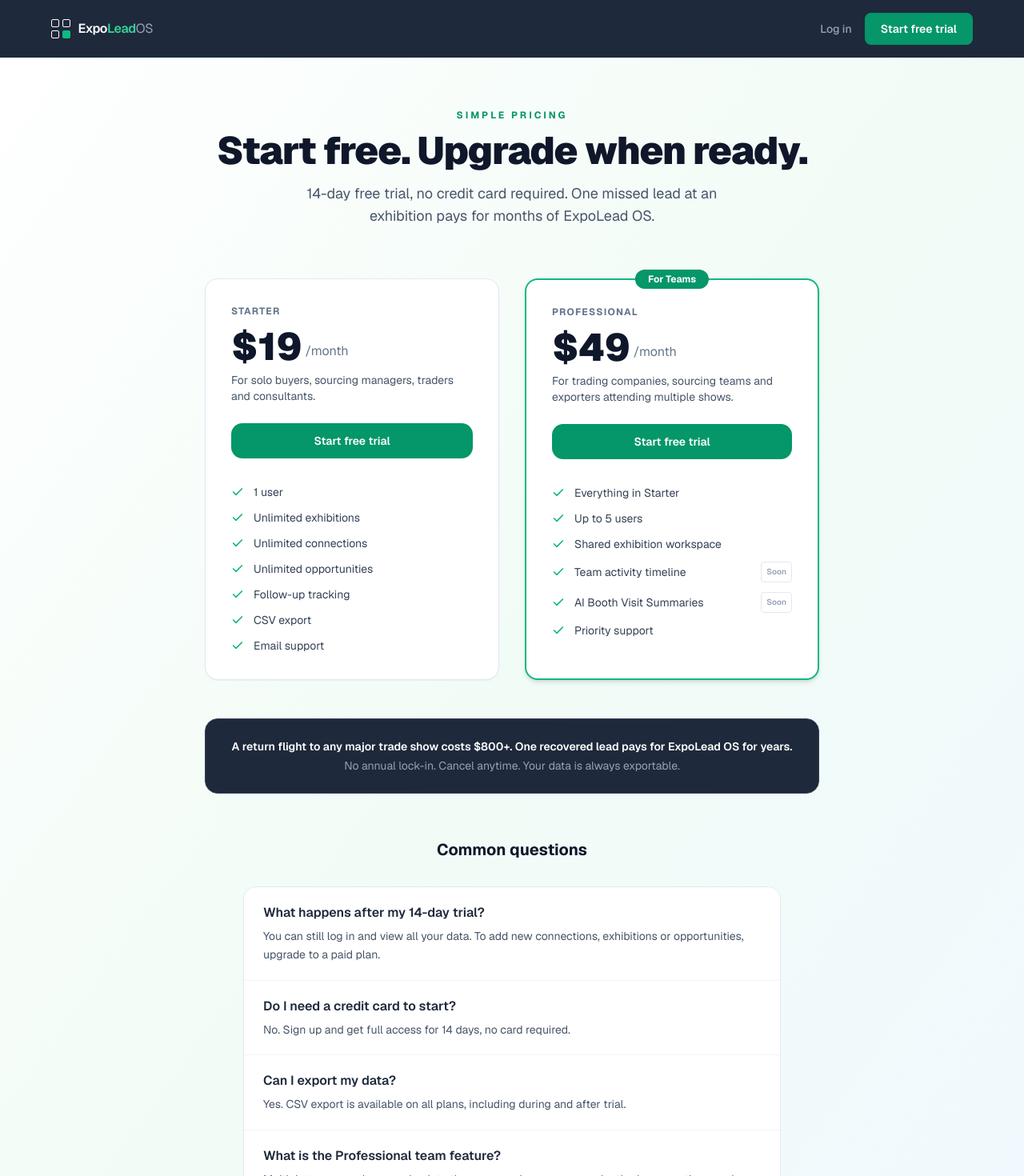
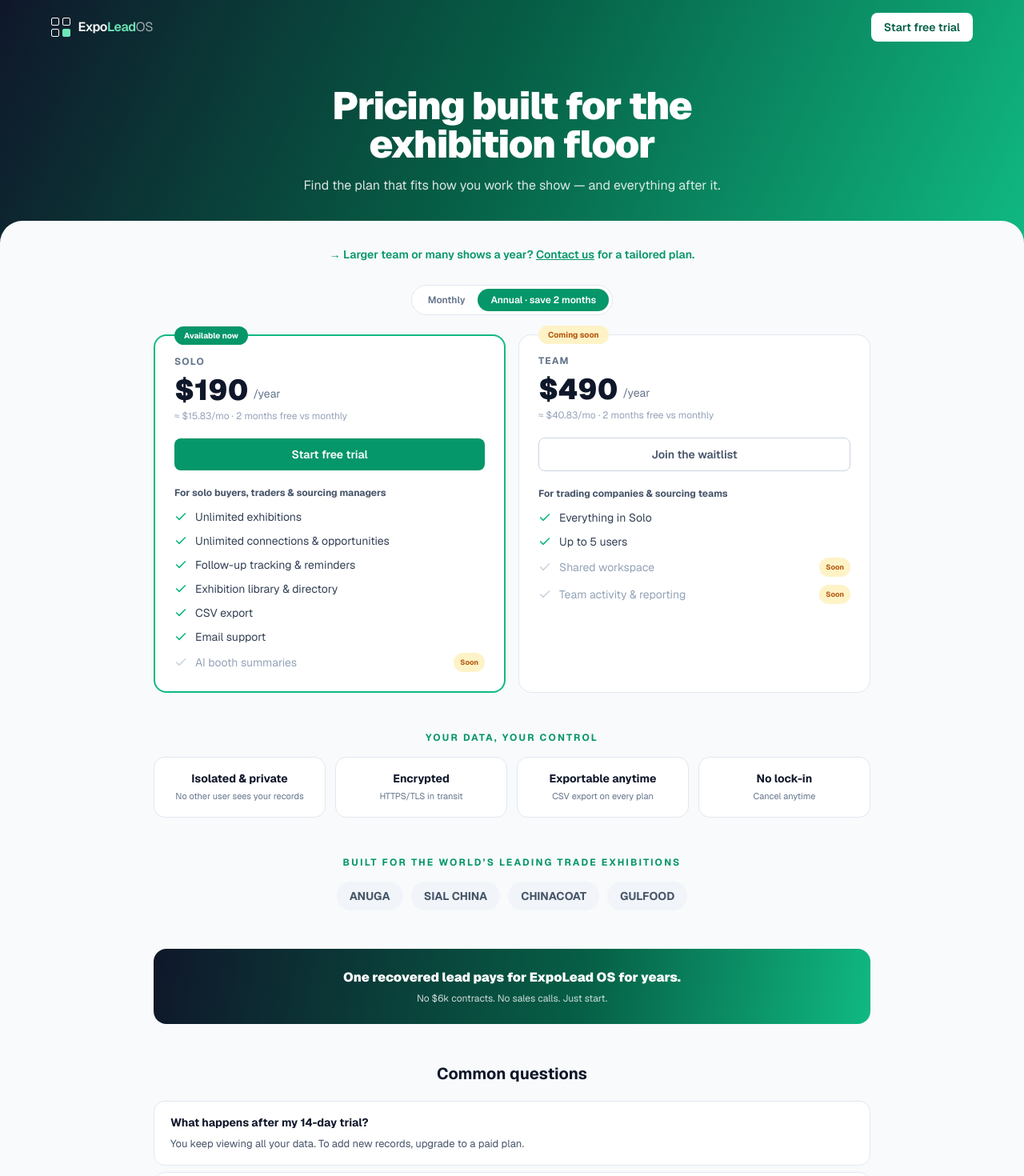
Before and after one commit to tradesoil-dev/expolead-os, a Next.js app: page /pricing in a window 1280 px wide. Shown: the top 1470 px of the page at 80% size. Built offline with nearby package versions, Linux system fonts and the light colour scheme; no server answers.

Commit message:
Rebuild pricing page: gradient hero, annual/monthly toggle, Solo live + Team waitlist, trust strip, exhibition association, gradient trust line, FAQ

```diff
--- a/app/pricing/page.tsx
+++ b/app/pricing/page.tsx
@@ -1,214 +1,138 @@
 import Link from "next/link";
 import type { Metadata } from "next";
 import { createClient } from "@/lib/supabase/server";
+import PricingPlans from "@/components/PricingPlans";
 
 export const metadata: Metadata = {
   title: "Pricing — ExpoLead OS",
-  description: "Start free for 14 days, no credit card required. Starter at $19/month for solo traders. Professional at $49/month for teams. One missed lead at an exhibition pays for months.",
+  description: "Start free for 14 days, no credit card. Solo from $19/month (or $190/year). One recovered exhibition lead pays for ExpoLead OS for years. No contracts, no sales calls.",
 };
 
-const STARTER_FEATURES = [
-  { text: "1 user", included: true },
-  { text: "Unlimited exhibitions", included: true },
-  { text: "Unlimited connections", included: true },
-  { text: "Unlimited opportunities", included: true },
-  { text: "Follow-up tracking", included: true },
-  { text: "CSV export", included: true },
-  { text: "Email support", included: true },
+const TRUST = [
+  { title: "Isolated & private", desc: "No other user sees your records" },
+  { title: "Encrypted", desc: "HTTPS/TLS in transit" },
+  { title: "Exportable anytime", desc: "CSV export on every plan" },
+  { title: "No lock-in", desc: "Cancel anytime" },
 ];
 
-const PRO_FEATURES = [
-  { text: "Everything in Starter", included: true },
-  { text: "Up to 5 users", included: true },
-  { text: "Shared exhibition workspace", included: true },
-  { text: "Team activity timeline", included: true, soon: true },
-  { text: "AI Booth Visit Summaries", included: true, soon: true },
-  { text: "Priority support", included: true },
+const SHOWS = ["ANUGA", "SIAL CHINA", "CHINACOAT", "GULFOOD"];
+
+const FAQ = [
+  { q: "What happens after my 14-day trial?", a: "You keep viewing all your data. To add new records, upgrade to a paid plan." },
+  { q: "Do I need a credit card to start?", a: "No — full access for 14 days, no card required." },
+  { q: "Can I switch between monthly and annual?", a: "Yes, anytime from your billing settings." },
+  { q: "Can I export my data?", a: "Yes — CSV export on all plans, during and after trial. Your data is always yours." },
+  { q: "When will the Team plan launch?", a: "Soon — join the waitlist and we'll notify you the moment it's live." },
 ];
+
+const GRADIENT = "linear-gradient(115deg, #0f172a 0%, #065f46 48%, #10b981 100%)";
+const GRADIENT_STRIP = "linear-gradient(100deg, #0f172a 0%, #065f46 60%, #10b981 100%)";
 
 export default async function PricingPage() {
   const supabase = await createClient();
   const { data: { user } } = await supabase.auth.getUser();
 
   return (
-    <main className="min-h-screen bg-gradient-to-br from-white via-emerald-50/60 to-sky-50 text-slate-950">
-      {/* HEADER */}
-      <header className="flex items-center justify-between bg-slate-800 px-8 py-4 lg:px-16">
+    <main className="min-h-screen bg-slate-50 text-slate-950">
+      {/* GRADIENT HERO */}
+      <div style={{ background: GRADIENT }} className="pb-16">
+        <header className="flex items-center justify-between px-6 py-4 lg:px-16">
           <Link href="/" className="flex items-center gap-2.5">
             <div className="grid grid-cols-2 gap-[3.5px] shrink-0">
               <div className="w-[10px] h-[10px] rounded-[2px] border-[1.8px] border-white" />
               <div className="w-[10px] h-[10px] rounded-[2px] border-[1.8px] border-white" />
               <div className="w-[10px] h-[10px] rounded-[2px] border-[1.8px] border-white" />
-            <div className="w-[10px] h-[10px] rounded-[2px] bg-emerald-500" />
+              <div className="w-[10px] h-[10px] rounded-[2px] bg-emerald-300" />
             </div>
             <span className="flex items-center text-[16px] tracking-tight leading-none">
               <span className="font-semibold text-white">Expo</span>
-            <span className="font-semibold text-emerald-400">Lead</span>
-            <span className="font-normal text-slate-400"> OS</span>
+              <span className="font-semibold text-emerald-300">Lead</span>
+              <span className="font-normal text-white/60"> OS</span>
             </span>
           </Link>
-        <div className="flex items-center gap-4">
           {user ? (
-            <Link href="/dashboard" className="text-sm font-medium text-slate-400 hover:text-white transition-colors">
+            <Link href="/dashboard" className="rounded-lg bg-white px-4 py-2 text-sm font-semibold text-emerald-800 hover:bg-emerald-50 transition-colors">
               ← Back to dashboard
             </Link>
           ) : (
-            <>
-              <Link href="/login" className="text-sm font-medium text-slate-400 hover:text-white transition-colors">
-                Log in
-              </Link>
-              <Link href="/login?mode=signup" className="rounded-lg bg-emerald-600 px-5 py-2.5 text-sm font-semibold text-white hover:bg-emerald-500 transition-colors">
+            <Link href="/login?mode=signup" className="rounded-lg bg-white px-4 py-2 text-sm font-semibold text-emerald-800 hover:bg-emerald-50 transition-colors">
               Start free trial
             </Link>
-            </>
           )}
-        </div>
         </header>
 
-      {/* HERO */}
-      <section className="px-8 py-16 text-center lg:px-16">
-        <p className="mb-3 text-xs font-bold uppercase tracking-[0.25em] text-emerald-600">
-          Simple Pricing
+        <div className="px-6 pt-10 text-center lg:px-16">
+          <h1 className="text-4xl font-black leading-[1.1] tracking-tight text-white md:text-5xl">
+            Pricing built for the<br />exhibition floor
+          </h1>
+          <p className="mx-auto mt-4 max-w-xl text-base text-white/85">
+            Find the plan that fits how you work the show — and everything after it.
           </p>
-        <h1 className="text-4xl font-black tracking-tight text-slate-900 md:text-5xl">
-          Start free. Upgrade when ready.
-        </h1>
-        <p className="mx-auto mt-4 max-w-xl text-lg text-slate-600">
-          14-day free trial, no credit card required. One missed lead at an exhibition pays for months of ExpoLead OS.
-        </p>
-      </section>
-
-      {/* PRICING CARDS */}
-      <section className="mx-auto max-w-4xl px-8 pb-20 lg:px-16">
-        <div className="grid gap-8 md:grid-cols-2">
-
-          {/* STARTER */}
-          <div className="rounded-2xl border border-slate-200 bg-white p-8 shadow-sm">
-            <p className="text-xs font-bold uppercase tracking-widest text-slate-500">Starter</p>
-            <div className="mt-3 flex items-end gap-1">
-              <span className="text-5xl font-black text-slate-900">$19</span>
-              <span className="mb-1.5 text-slate-500">/month</span>
-            </div>
-            <p className="mt-2 text-sm text-slate-600">
-              For solo buyers, sourcing managers, traders and consultants.
-            </p>
-
-            <Link
-              href="/login?mode=signup"
-              className="mt-6 block w-full rounded-xl bg-emerald-600 py-3 text-center text-sm font-semibold text-white hover:bg-emerald-500 transition-colors"
-            >
-              Start free trial
-            </Link>
-
-            <ul className="mt-8 space-y-3">
-              {STARTER_FEATURES.map((f) => (
-                <li key={f.text} className="flex items-center gap-3 text-sm text-slate-700">
-                  <CheckIcon className="h-4 w-4 shrink-0 text-emerald-500" />
-                  {f.text}
-                </li>
-              ))}
-            </ul>
-          </div>
-
-          {/* PROFESSIONAL */}
-          <div className="relative rounded-2xl border-2 border-emerald-500 bg-white p-8 shadow-md">
-            <div className="absolute -top-3.5 left-1/2 -translate-x-1/2">
-              <span className="rounded-full bg-emerald-600 px-4 py-1 text-xs font-bold text-white">
-                For Teams
-              </span>
-            </div>
-
-            <p className="text-xs font-bold uppercase tracking-widest text-slate-500">Professional</p>
-            <div className="mt-3 flex items-end gap-1">
-              <span className="text-5xl font-black text-slate-900">$49</span>
-              <span className="mb-1.5 text-slate-500">/month</span>
-            </div>
-            <p className="mt-2 text-sm text-slate-600">
-              For trading companies, sourcing teams and exporters attending multiple shows.
-            </p>
-
-            <Link
-              href="/login?mode=signup"
-              className="mt-6 block w-full rounded-xl bg-emerald-600 py-3 text-center text-sm font-semibold text-white hover:bg-emerald-500 transition-colors"
-            >
-              Start free trial
-            </Link>
-
-            <ul className="mt-8 space-y-3">
-              {PRO_FEATURES.map((f) => (
-                <li key={f.text} className="flex items-center gap-3 text-sm text-slate-700">
-                  <CheckIcon className="h-4 w-4 shrink-0 text-emerald-500" />
-                  <span>{f.text}</span>
-                  {f.soon && (
-                    <span className="ml-auto rounded border border-slate-200 px-1.5 py-0.5 text-[10px] font-semibold text-slate-400">
-                      Soon
-                    </span>
-                  )}
-                </li>
-              ))}
-            </ul>
         </div>
       </div>
 
-        {/* TRUST LINE */}
-        <div className="mt-12 rounded-2xl bg-slate-800 border border-slate-700 px-8 py-6 text-center">
-          <p className="text-sm font-semibold text-white">
-            A return flight to any major trade show costs $800+. One recovered lead pays for ExpoLead OS for years.
+      {/* WHITE SECTION */}
+      <div className="relative -mt-8 rounded-t-[28px] bg-slate-50 px-6 pb-20 pt-8 lg:px-16">
+        <div className="mx-auto max-w-4xl">
+          <p className="mb-7 text-center text-sm font-semibold text-emerald-600">
+            → Larger team or many shows a year?{" "}
+            <a href="mailto:hello.expolead@tradesoil.com?subject=ExpoLead%20OS%20custom%20plan" className="underline hover:text-emerald-700">Contact us</a>{" "}
+            for a tailored plan.
           </p>
-          <p className="mt-1 text-sm text-slate-400">
-            No annual lock-in. Cancel anytime. Your data is always exportable.
-          </p>
-        </div>
 
-        {/* FAQ */}
-        <div className="mt-14">
-          <h2 className="text-xl font-bold text-slate-900 text-center mb-8">Common questions</h2>
-          <div className="space-y-0 max-w-2xl mx-auto rounded-2xl border border-slate-200 overflow-hidden">
-            {[
-              {
-                q: "What happens after my 14-day trial?",
-                a: "You can still log in and view all your data. To add new connections, exhibitions or opportunities, upgrade to a paid plan.",
-              },
-              {
-                q: "Do I need a credit card to start?",
-                a: "No. Sign up and get full access for 14 days, no card required.",
-              },
-              {
-                q: "Can I export my data?",
-                a: "Yes. CSV export is available on all plans, including during and after trial.",
-              },
-              {
-                q: "What is the Professional team feature?",
-                a: "Multiple team members can log into the same workspace, see each other's connections, and collaborate on exhibitions in real time. Launching soon.",
-              },
-            ].map(({ q, a }, i, arr) => (
-              <div key={q} className={`px-6 py-5 bg-white ${i < arr.length - 1 ? "border-b border-slate-100" : ""}`}>
-                <p className="font-semibold text-slate-800">{q}</p>
-                <p className="mt-1.5 text-sm text-slate-600 leading-relaxed">{a}</p>
+          <PricingPlans />
+
+          {/* Trust / security strip */}
+          <div className="mt-12">
+            <p className="mb-4 text-center text-xs font-bold uppercase tracking-[0.18em] text-emerald-600">Your data, your control</p>
+            <div className="grid gap-3 sm:grid-cols-2 lg:grid-cols-4">
+              {TRUST.map((t) => (
+                <div key={t.title} className="rounded-xl border border-slate-200 bg-white p-4 text-center">
+                  <p className="text-sm font-bold text-slate-900">{t.title}</p>
+                  <p className="mt-1 text-[11px] leading-relaxed text-slate-500">{t.desc}</p>
                 </div>
               ))}
             </div>
           </div>
 
-        {/* BOTTOM CTA */}
-        <div className="mt-16 text-center">
-          <Link
-            href="/login?mode=signup"
-            className="inline-block rounded-xl bg-emerald-600 px-8 py-4 text-base font-semibold text-white hover:bg-emerald-500 transition-colors"
-          >
+          {/* Exhibition association */}
+          <div className="mt-12 text-center">
+            <p className="mb-4 text-xs font-bold uppercase tracking-[0.18em] text-emerald-600">Built for the world&rsquo;s leading trade exhibitions</p>
+            <div className="flex flex-wrap justify-center gap-2.5">
+              {SHOWS.map((s) => (
+                <span key={s} className="rounded-full bg-slate-100 px-4 py-2 text-sm font-bold text-slate-600">{s}</span>
+              ))}
+            </div>
+          </div>
+
+          {/* Trust line — gradient */}
+          <div style={{ background: GRADIENT_STRIP }} className="mt-12 rounded-2xl px-8 py-6 text-center">
+            <p className="text-base font-black text-white">One recovered lead pays for ExpoLead OS for years.</p>
+            <p className="mt-1.5 text-xs text-white/80">No $6k contracts. No sales calls. Just start.</p>
+          </div>
+
+          {/* FAQ */}
+          <div className="mt-12">
+            <h2 className="mb-5 text-center text-xl font-bold text-slate-900">Common questions</h2>
+            <div className="space-y-2">
+              {FAQ.map(({ q, a }) => (
+                <div key={q} className="rounded-xl border border-slate-200 bg-white px-5 py-4">
+                  <p className="text-sm font-bold text-slate-900">{q}</p>
+                  <p className="mt-1.5 text-[13px] leading-relaxed text-slate-600">{a}</p>
+                </div>
+              ))}
+            </div>
+          </div>
+
+          {/* Final CTA */}
+          <div className="mt-12 text-center">
+            <Link href="/login?mode=signup" className="inline-block rounded-xl bg-emerald-600 px-8 py-4 text-base font-semibold text-white hover:bg-emerald-500 transition-colors">
               Start your free 14-day trial →
             </Link>
             <p className="mt-3 text-sm text-slate-500">No credit card required.</p>
           </div>
-      </section>
+        </div>
+      </div>
     </main>
   );
 }
-
-function CheckIcon({ className }: { className?: string }) {
-  return (
-    <svg className={className} viewBox="0 0 24 24" fill="none" stroke="currentColor" strokeWidth="2.5" strokeLinecap="round" strokeLinejoin="round">
-      <polyline points="20 6 9 17 4 12" />
-    </svg>
-  );
-}
--- /dev/null
+++ b/components/PricingPlans.tsx
@@ -0,0 +1,104 @@
+"use client";
+
+import { useState } from "react";
+import Link from "next/link";
+
+export default function PricingPlans() {
+  const [annual, setAnnual] = useState(true);
+
+  return (
+    <div>
+      {/* Billing toggle */}
+      <div className="flex justify-center mb-6">
+        <div className="inline-flex rounded-full border border-slate-200 bg-white p-1">
+          <button
+            onClick={() => setAnnual(false)}
+            className={`rounded-full px-4 py-1.5 text-xs font-semibold transition-colors ${!annual ? "bg-emerald-600 text-white" : "text-slate-500 hover:text-slate-800"}`}
+          >
+            Monthly
+          </button>
+          <button
+            onClick={() => setAnnual(true)}
+            className={`rounded-full px-4 py-1.5 text-xs font-semibold transition-colors ${annual ? "bg-emerald-600 text-white" : "text-slate-500 hover:text-slate-800"}`}
+          >
+            Annual · save 2 months
+          </button>
+        </div>
+      </div>
+
+      <div className="grid gap-4 md:grid-cols-2">
+        {/* SOLO */}
+        <div className="relative rounded-2xl border-2 border-emerald-500 bg-white p-6">
+          <span className="absolute -top-3 left-6 rounded-full bg-emerald-600 px-3 py-1 text-[10px] font-bold text-white">Available now</span>
+          <p className="text-xs font-bold uppercase tracking-widest text-slate-500">Solo</p>
+          <div className="mt-2 flex items-end gap-1.5">
+            <span className="text-4xl font-black text-slate-900">{annual ? "$190" : "$19"}</span>
+            <span className="mb-1.5 text-sm text-slate-500">{annual ? "/year" : "/month"}</span>
+          </div>
+          <p className="mt-1 text-xs text-slate-400">
+            {annual ? "≈ $15.83/mo · 2 months free vs monthly" : "billed monthly · or $190/yr to save"}
+          </p>
+          <Link href="/login?mode=signup" className="mt-5 block rounded-lg bg-emerald-600 py-2.5 text-center text-sm font-semibold text-white hover:bg-emerald-500 transition-colors">
+            Start free trial
+          </Link>
+          <p className="mt-5 text-xs font-bold text-slate-600">For solo buyers, traders &amp; sourcing managers</p>
+          <ul className="mt-3 space-y-2.5">
+            {[
+              "Unlimited exhibitions",
+              "Unlimited connections & opportunities",
+              "Follow-up tracking & reminders",
+              "Exhibition library & directory",
+              "CSV export",
+              "Email support",
+            ].map((f) => (
+              <li key={f} className="flex items-center gap-2.5 text-sm text-slate-700">
+                <CheckIcon /> {f}
+              </li>
+            ))}
+            <li className="flex items-center gap-2.5 text-sm text-slate-400">
+              <CheckIcon muted /> <span>AI booth summaries</span>
+              <span className="ml-auto rounded-full bg-amber-100 px-2 py-0.5 text-[9px] font-bold text-amber-700">Soon</span>
+            </li>
+          </ul>
+        </div>
+
+        {/* TEAM */}
+        <div className="relative rounded-2xl border border-slate-200 bg-white p-6">
+          <span className="absolute -top-3 left-6 rounded-full bg-amber-100 px-3 py-1 text-[10px] font-bold text-amber-700">Coming soon</span>
+          <p className="text-xs font-bold uppercase tracking-widest text-slate-500">Team</p>
+          <div className="mt-2 flex items-end gap-1.5">
+            <span className="text-4xl font-black text-slate-900">{annual ? "$490" : "$49"}</span>
+            <span className="mb-1.5 text-sm text-slate-500">{annual ? "/year" : "/month"}</span>
+          </div>
+          <p className="mt-1 text-xs text-slate-400">
+            {annual ? "≈ $40.83/mo · 2 months free vs monthly" : "billed monthly · or $490/yr to save"}
+          </p>
+          <a href="mailto:hello.expolead@tradesoil.com?subject=ExpoLead%20OS%20Team%20plan%20waitlist" className="mt-5 block rounded-lg border border-slate-300 py-2.5 text-center text-sm font-semibold text-slate-600 hover:bg-slate-50 transition-colors">
+            Join the waitlist
+          </a>
+          <p className="mt-5 text-xs font-bold text-slate-600">For trading companies &amp; sourcing teams</p>
+          <ul className="mt-3 space-y-2.5">
+            <li className="flex items-center gap-2.5 text-sm text-slate-700"><CheckIcon /> Everything in Solo</li>
+            <li className="flex items-center gap-2.5 text-sm text-slate-700"><CheckIcon /> Up to 5 users</li>
+            <li className="flex items-center gap-2.5 text-sm text-slate-400">
+              <CheckIcon muted /> <span>Shared workspace</span>
+              <span className="ml-auto rounded-full bg-amber-100 px-2 py-0.5 text-[9px] font-bold text-amber-700">Soon</span>
+            </li>
+            <li className="flex items-center gap-2.5 text-sm text-slate-400">
+              <CheckIcon muted /> <span>Team activity &amp; reporting</span>
+              <span className="ml-auto rounded-full bg-amber-100 px-2 py-0.5 text-[9px] font-bold text-amber-700">Soon</span>
+            </li>
+          </ul>
+        </div>
+      </div>
+    </div>
+  );
+}
+
+function CheckIcon({ muted }: { muted?: boolean }) {
+  return (
+    <svg className={`h-4 w-4 shrink-0 ${muted ? "text-slate-300" : "text-emerald-500"}`} viewBox="0 0 24 24" fill="none" stroke="currentColor" strokeWidth="2.5" strokeLinecap="round" strokeLinejoin="round">
+      <polyline points="20 6 9 17 4 12" />
+    </svg>
+  );
+}
```
Lines whose indentation alone changed are shown as unchanged.
